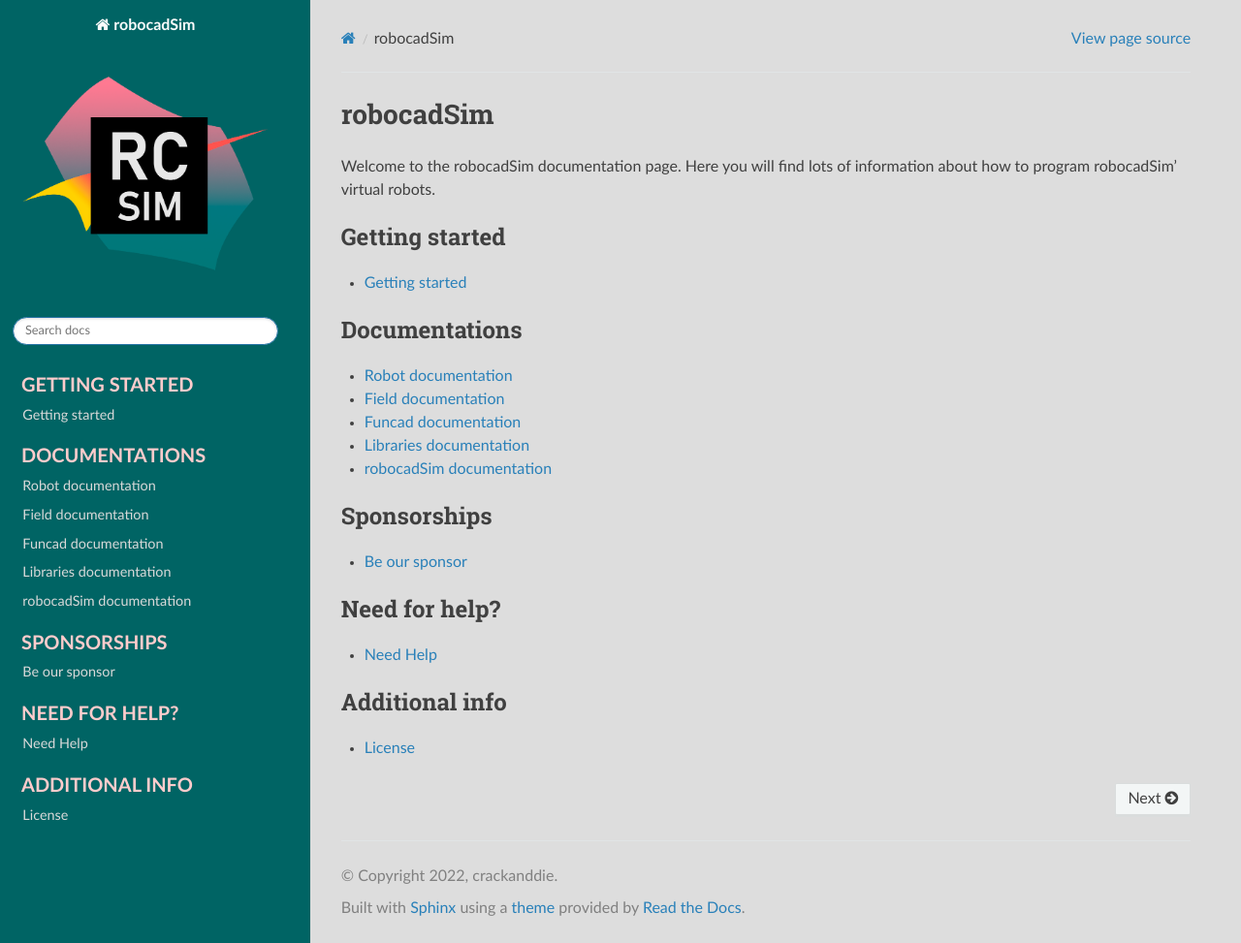
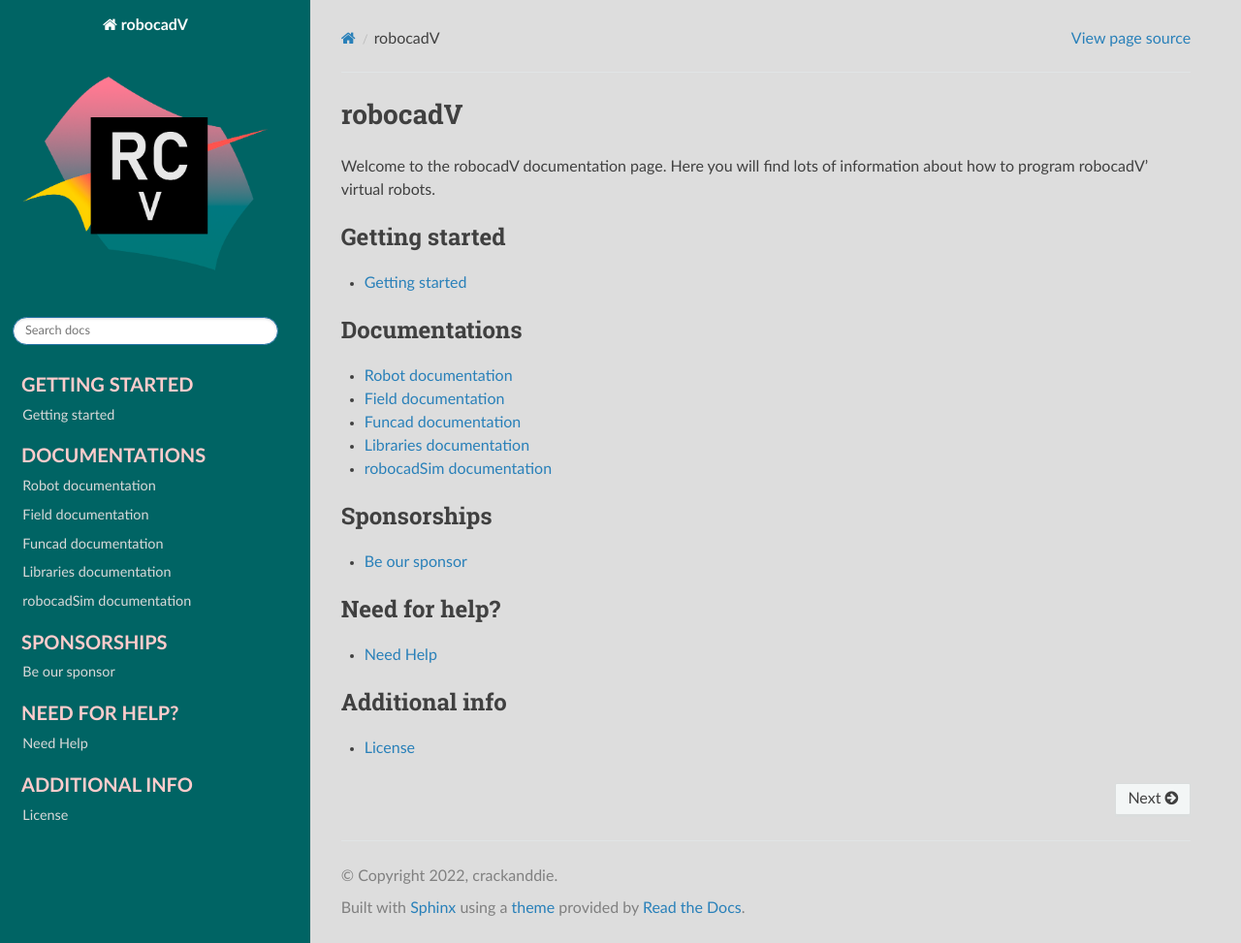
Before and after one commit to CADindustries/robocadV-docs, a Sphinx documentation site: the page built from docs/source/index.rst, in a window 1280 px wide and 973 px high. Shown: the whole window at 97% size. Built offline with Sphinx 7.4.7 and the Read the Docs theme 2.0.0, drawn with Linux system fonts in a browser that asks for light colours; pages that are not in the unit, such as notebooks, are missing from menus.

Commit message:
rcs changes to rcv

```diff
--- a/docs/source/conf.py
+++ b/docs/source/conf.py
@@ -16,7 +16,7 @@
 
 # -- Project information -----------------------------------------------------
 
-project = 'robocadSim'
+project = 'robocadV'
 copyright = '2022, crackanddie'
 author = 'crackanddie'
 
@@ -54,7 +54,7 @@
 html_theme = 'sphinx_rtd_theme'
 
 # Sidebar logo
-html_logo = "res/logo_rcs.png"
+html_logo = "res/logo_rcv_2.png"
 
 # URL favicon
 html_favicon = "res/site_logo_rcs.ico"
--- a/docs/source/index.rst
+++ b/docs/source/index.rst
@@ -1,7 +1,7 @@
-robocadSim
+robocadV
 ======================================
 
-Welcome to the robocadSim documentation page. Here you will find lots of information about how to program robocadSim' virtual robots.
+Welcome to the robocadV documentation page. Here you will find lots of information about how to program robocadV' virtual robots.
 
 .. toctree::
    :maxdepth: 1
```
Also changed, not shown: docs/source/res/logo_rcv_2.png (added), 2 other files.
